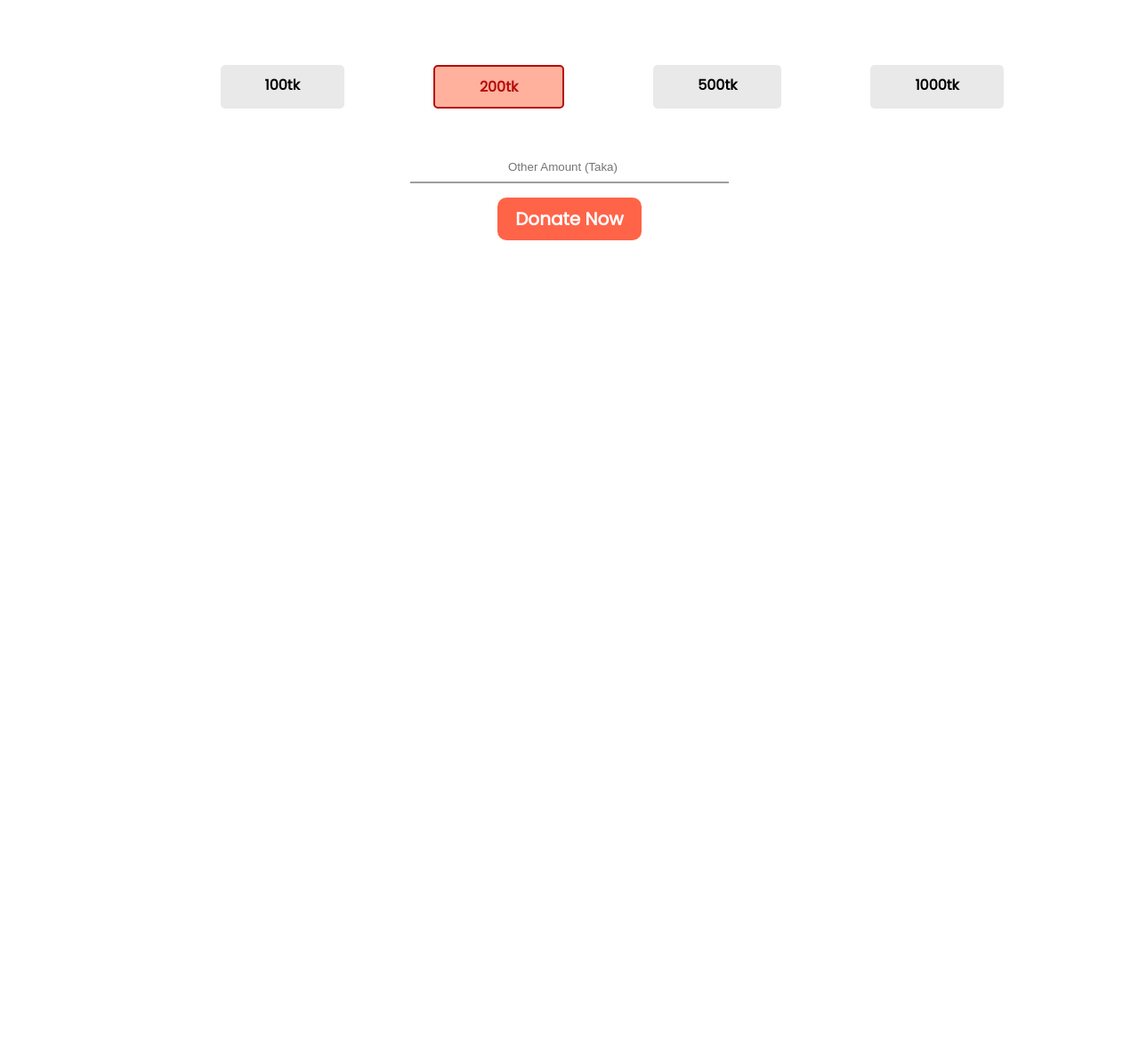
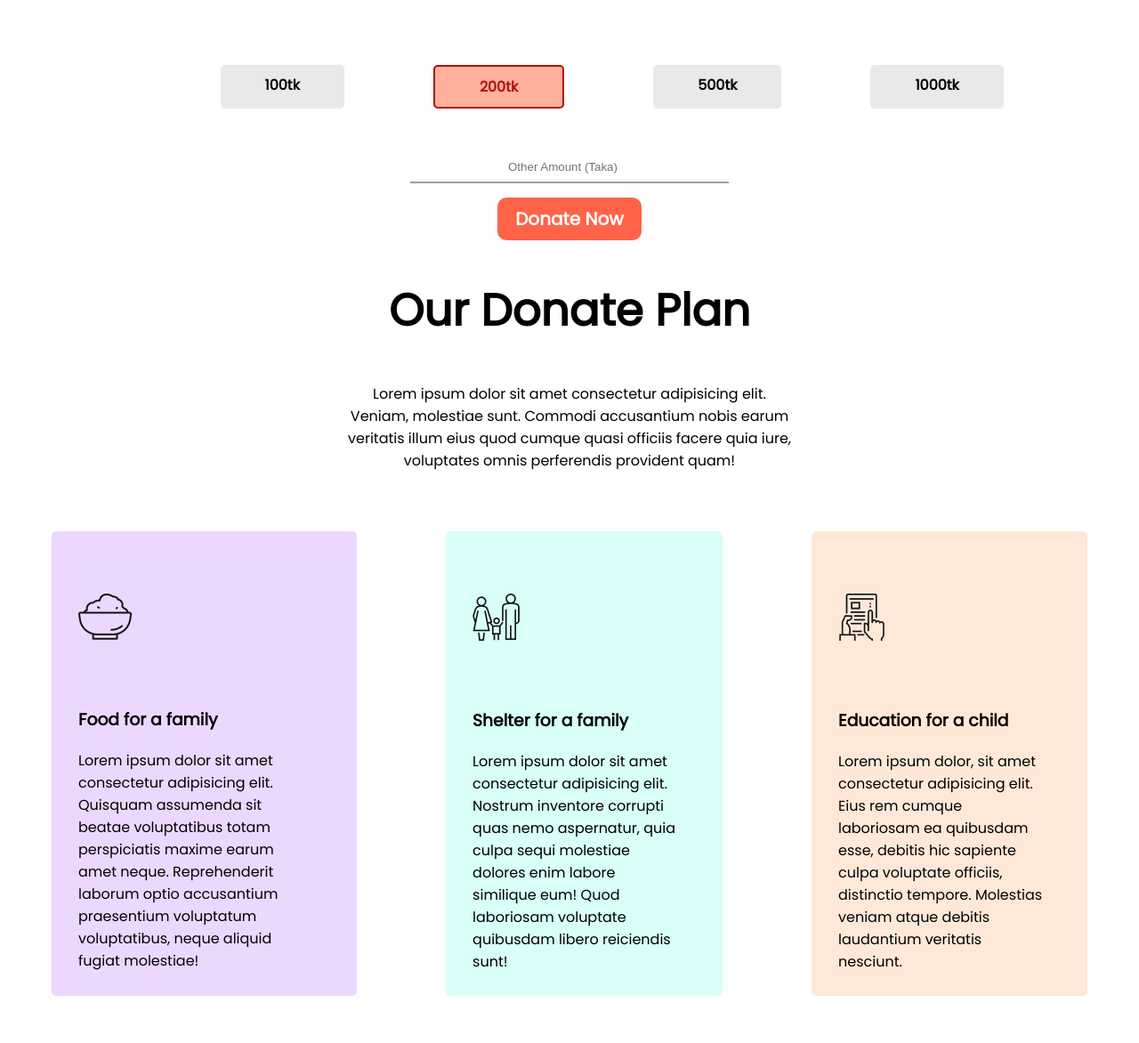
Before and after one commit to mehedi2283/assignment1, a plain HTML site: page index.html in a window 1280 px wide. Shown: the part 972-2144 px from the top of the page at 89% size. Before the commit the page ends 1251 px from the top, so only its background shows below. Drawn offline with Linux system fonts and the light colour scheme.

Commit message:
sec 3 done

```diff
--- a/index.html
+++ b/index.html
@@ -52,6 +52,48 @@
 
 
     </section>
+
+
+    <section class="sec3">
+        <h1>Our Donate Plan</h1>
+        <p id="sec3p">Lorem ipsum dolor sit amet consectetur adipisicing elit. Veniam, molestiae sunt. Commodi
+            accusantium nobis
+            earum veritatis illum eius quod cumque quasi officiis facere quia iure, voluptates omnis perferendis
+            provident quam!</p>
+        <div class="flex">
+            <li id="list1">
+                <img src="icons/food.png" alt="">
+                <br>
+                <br>
+                <br>
+                <h3>Food for a family</h3>
+                <p>Lorem ipsum dolor sit amet consectetur adipisicing elit. Quisquam assumenda sit beatae voluptatibus
+                    totam perspiciatis maxime earum amet neque. Reprehenderit laborum optio accusantium praesentium
+                    voluptatum voluptatibus, neque aliquid fugiat molestiae!</p>
+            </li>
+            <li id="list2">
+                <img src="icons/shelter.png" alt="">
+                <br>
+                <br>
+                <br>
+                <h3>Shelter for a family</h3>
+                <p>Lorem ipsum dolor sit amet consectetur adipisicing elit. Nostrum inventore corrupti quas nemo
+                    aspernatur, quia culpa sequi molestiae dolores enim labore similique eum! Quod laboriosam voluptate
+                    quibusdam libero reiciendis sunt!</p>
+            </li>
+            <li id="list3">
+                <img src="icons/Frame-1.png" alt="">
+                <br>
+                <br>
+                <br>
+                <h3>Education for a child</h3>
+                <p>Lorem ipsum dolor, sit amet consectetur adipisicing elit. Eius rem cumque laboriosam ea quibusdam
+                    esse, debitis hic sapiente culpa voluptate officiis, distinctio tempore. Molestias veniam atque
+                    debitis laudantium veritatis nesciunt.</p>
+            </li>
+
+        </div>
+    </section>
 </body>
 
 </html>
--- a/style.css
+++ b/style.css
@@ -42,7 +42,7 @@ body section p {
 }
 
 .btn:hover {
-    background-color: rgb(255, 224, 224);
+    background-color: rgb(255, 190, 190);
     color: rgb(210, 28, 28);
 }
 
@@ -54,6 +54,7 @@ body section p {
 .flex {
     list-style: none;
     display: inline-flex;
+
 }
 
 .flex li {
@@ -80,3 +81,41 @@ body section p {
 
 
 }
+
+.sec3 {
+    text-align: center;
+
+}
+
+.sec3 h1 {
+    font-weight: 700;
+}
+
+#sec3p {
+    padding: 1px 30%;
+}
+
+
+
+
+
+#list1 {
+    text-align: left;
+    padding-top: 70px;
+    padding-left: 30px;
+    background-color: rgb(236, 216, 255);
+}
+
+#list2 {
+    text-align: left;
+    padding-top: 70px;
+    padding-left: 30px;
+    background-color: rgb(216, 255, 248);
+}
+
+#list3 {
+    text-align: left;
+    padding-top: 70px;
+    padding-left: 30px;
+    background-color: rgb(255, 232, 216);
+}
```
